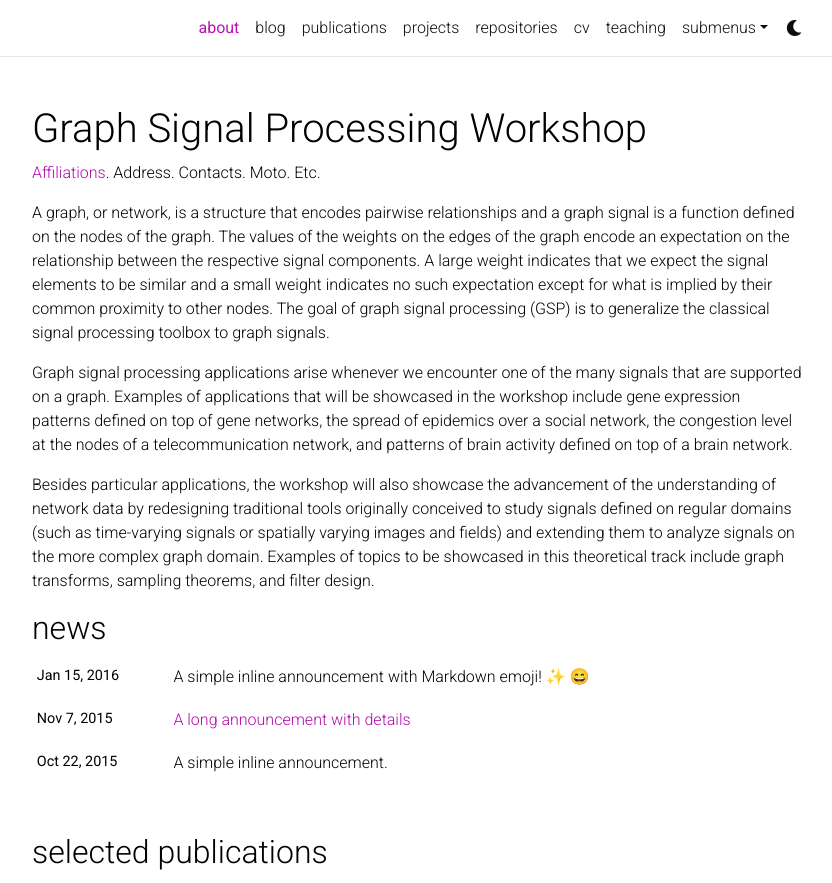
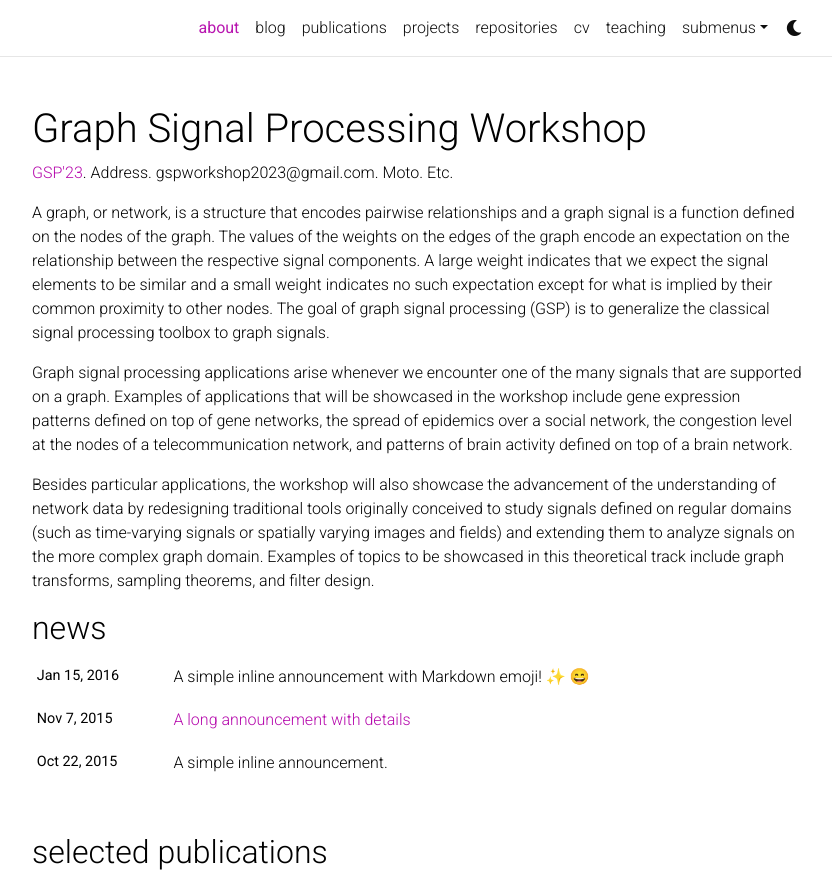
Before and after one commit to shreyasvinaya/gspworkshop2025.github.io, a Jekyll site: the page built from _pages/about.md, in a window 1280 px wide and 1173 px high, cut to the strip 0-883 px from the top of the window. Shown: the whole strip, without its empty margins (223-1055 px from the left). Built offline with Jekyll 4.4.1, drawn with Linux system fonts in a browser that asks for light colours; emoji names are drawn with the system emoji font; comment, search, counter and statistics services are not loaded; a style sheet for code colours, icons or effects is not loaded; some of the changed text lies outside the part shown.

Commit message:
update homepage

```diff
--- a/_config.yml
+++ b/_config.yml
@@ -4,9 +4,9 @@
 
 title: Graph Signal Processing Workshop # the website title (if blank, full name will be used instead)
 first_name: Graph Signal Processing Workshop
-middle_name: GSP’22
+middle_name: GSP’23
 last_name: GSP
-email: gspworkshop2022@gmail.com
+email: gspworkshop2023@gmail.com
 description: > # the ">" symbol means to ignore newlines until "footer_text:"
   A simple, whitespace theme for academics. Based on [*folio](https://github.com/bogoli/-folio) design.
 footer_text: >
--- a/_pages/about.md
+++ b/_pages/about.md
@@ -2,7 +2,7 @@
 layout: about
 title: about
 permalink: /
-subtitle: <a href='#'>Affiliations</a>. Address. Contacts. Moto. Etc.
+subtitle: <a href='#'>GSP'23</a>. Address. gspworkshop2023@gmail.com. Moto. Etc.
 
 news: true  # includes a list of news items
 selected_papers: true # includes a list of papers marked as "selected={true}"
```
